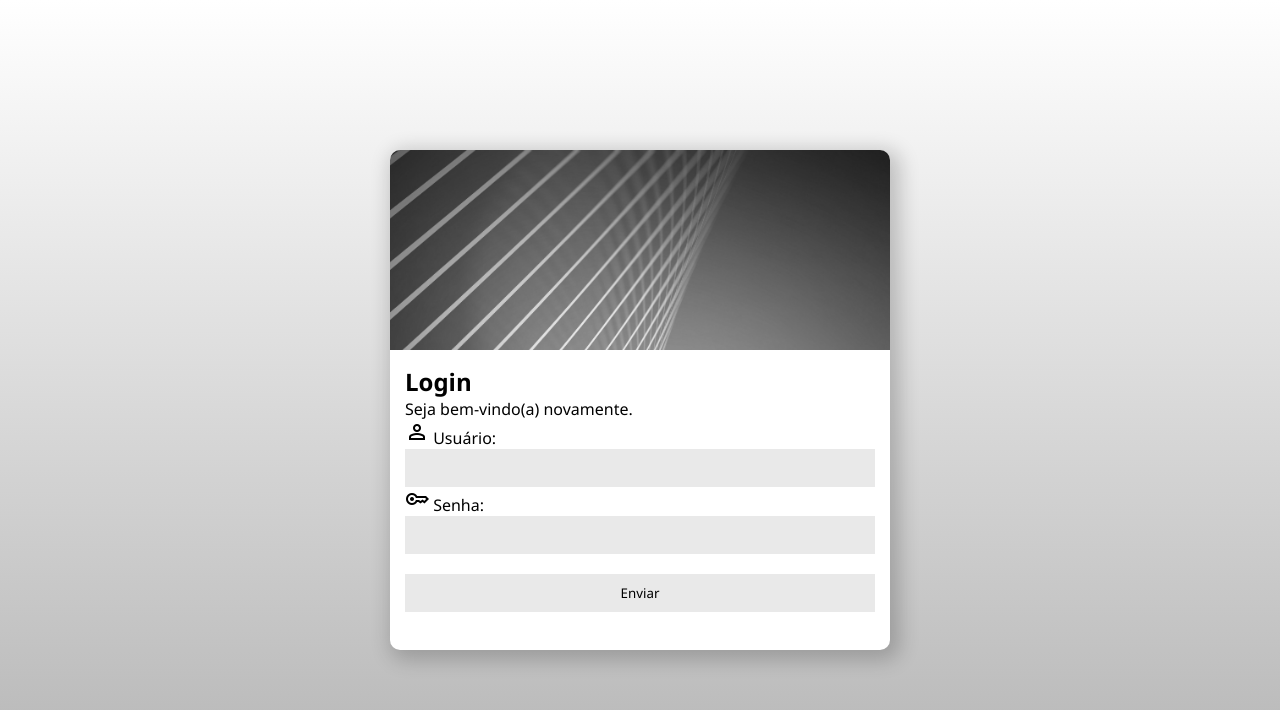
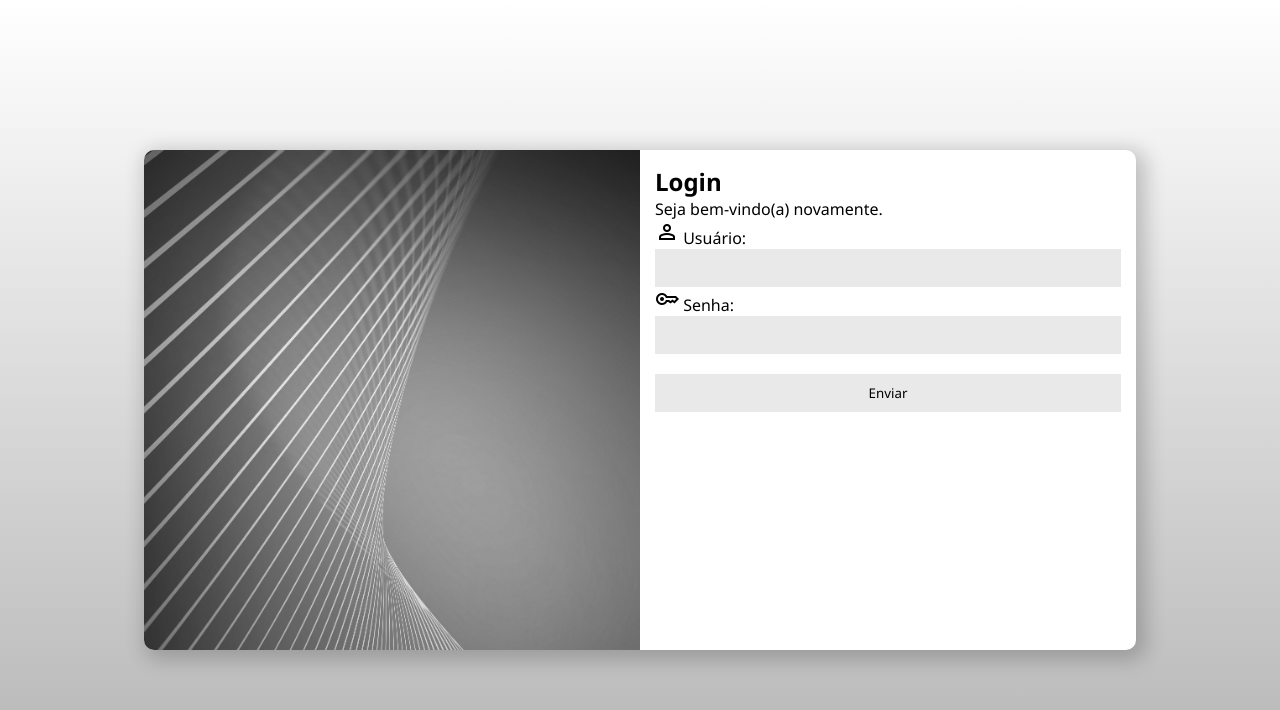
Before and after one commit to leonardobehnck/tela-de-login, a plain HTML site: page index.html in a window 1280 px wide. Drawn offline with nearby package versions, Linux system fonts and the light colour scheme.

Commit message:
andamento

```diff
--- a/styles/media.css
+++ b/styles/media.css
@@ -37,16 +37,31 @@
 
   section#login {
     width: 90vw;
-    float: left;
   }
 
   div#form {
-    float: width;
+    float: right;
+    width: 70%;
 }
   div#imagem {
     float: left;
     width: 30%;
     height: 100%;
-
   }
 }
+
+@media screen and (min-width: 992px) {
+  section#login {
+    width: 992px;
+  }
+
+  div#form {
+    float: right;
+    width: 50%;
+}
+  div#imagem {
+    float: left;
+    width: 50%;
+    height: 100%;
+  }
+}
--- a/styles/style.css
+++ b/styles/style.css
@@ -37,6 +37,7 @@ section#login {
   border-radius: 10px;
   background-color: var(--bg-color-principal-01);
   box-shadow: 5px 5px 20px 5px var(--color-shadow-main);
+  transition: width 0.2s, height 0.2s;
 }
 
 div#form {
```
